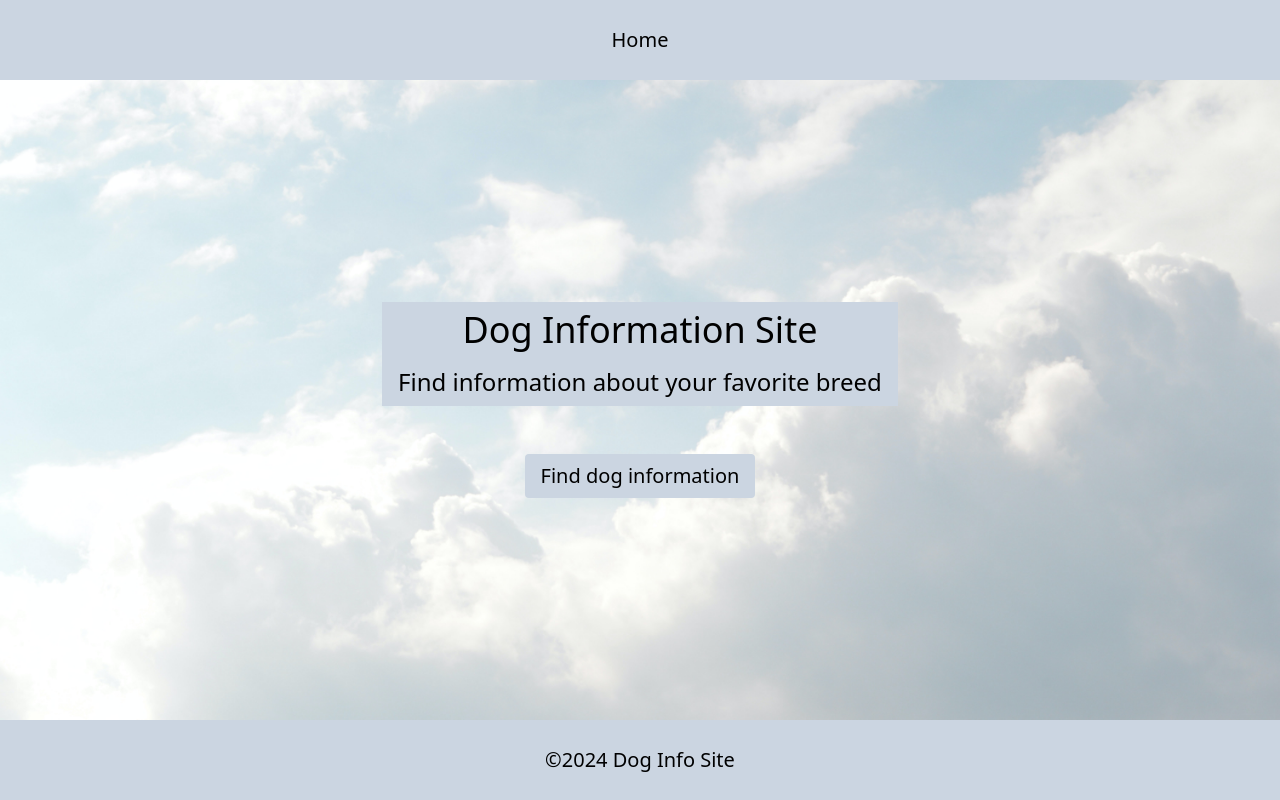
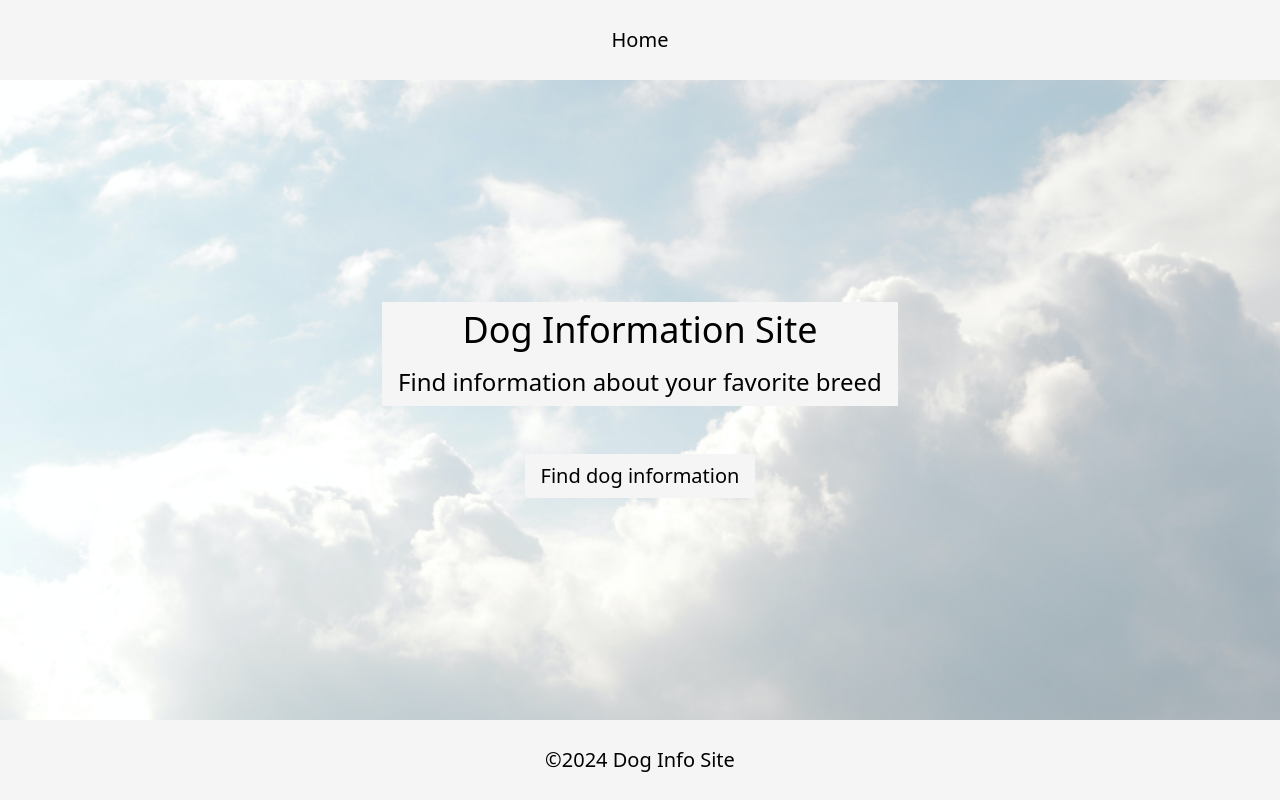
Before and after one commit to gabholli/dog-site-v3, a Next.js app in the folder dog-site-v3/: page / in a window 1280 px wide. Built offline with nearby package versions, Linux system fonts and the light colour scheme; no server answers.

Commit message:
Changed some background colors

```diff
--- a/dog-site-v3/src/app/components/Footer.tsx
+++ b/dog-site-v3/src/app/components/Footer.tsx
@@ -2,7 +2,7 @@ import React from "react"
 
 export default function Footer() {
     return (
-        <footer className="bg-slate-300 h-20 flex justify-center items-center
+        <footer className="bg-neutral-100 h-20 flex justify-center items-center
             text-xl">
             <h1>&#169;2024 Dog Info Site</h1>
         </footer>
--- a/dog-site-v3/src/app/components/Header.tsx
+++ b/dog-site-v3/src/app/components/Header.tsx
@@ -3,7 +3,7 @@ import React from "react"
 
 export default function Header() {
     return (
-        <header className="bg-slate-300 h-20 flex justify-center items-center
+        <header className="bg-neutral-100 h-20 flex justify-center items-center
             text-xl">
             <div className="flex gap-10">
                 <Link
--- a/dog-site-v3/src/app/page.tsx
+++ b/dog-site-v3/src/app/page.tsx
@@ -30,12 +30,12 @@ export default function Home() {
         minHeight: "100%", width: "100%", backgroundRepeat: "no-repeat",
         backgroundSize: "cover", backgroundPosition: "center", objectFit: "contain"
       }}>
-      <div className="bg-slate-300 px-4 py-2 flex flex-col gap-y-4">
+      <div className="bg-neutral-100 px-4 py-2 flex flex-col gap-y-4">
         <h1 className="text-center text-4xl">Dog Information Site</h1>
         <p className="text-center text-2xl">Find information about your favorite breed</p>
       </div>
       <Link
-        className="bg-slate-300 px-4 py-2 rounded text-xl hover:underline"
+        className="bg-neutral-100 px-4 py-2 rounded text-xl hover:underline"
         href="breeds"
       >
         Find dog information
```
